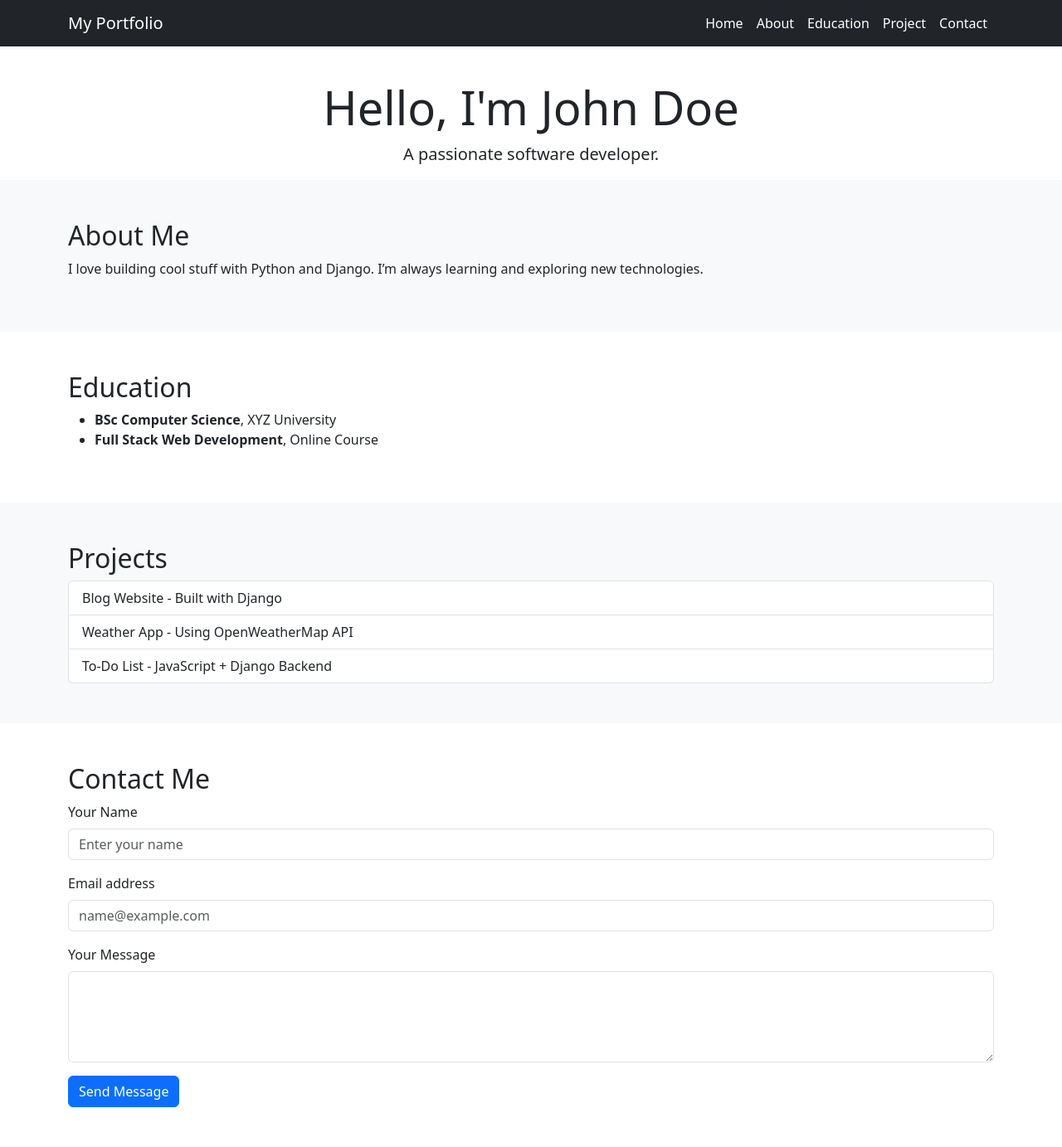
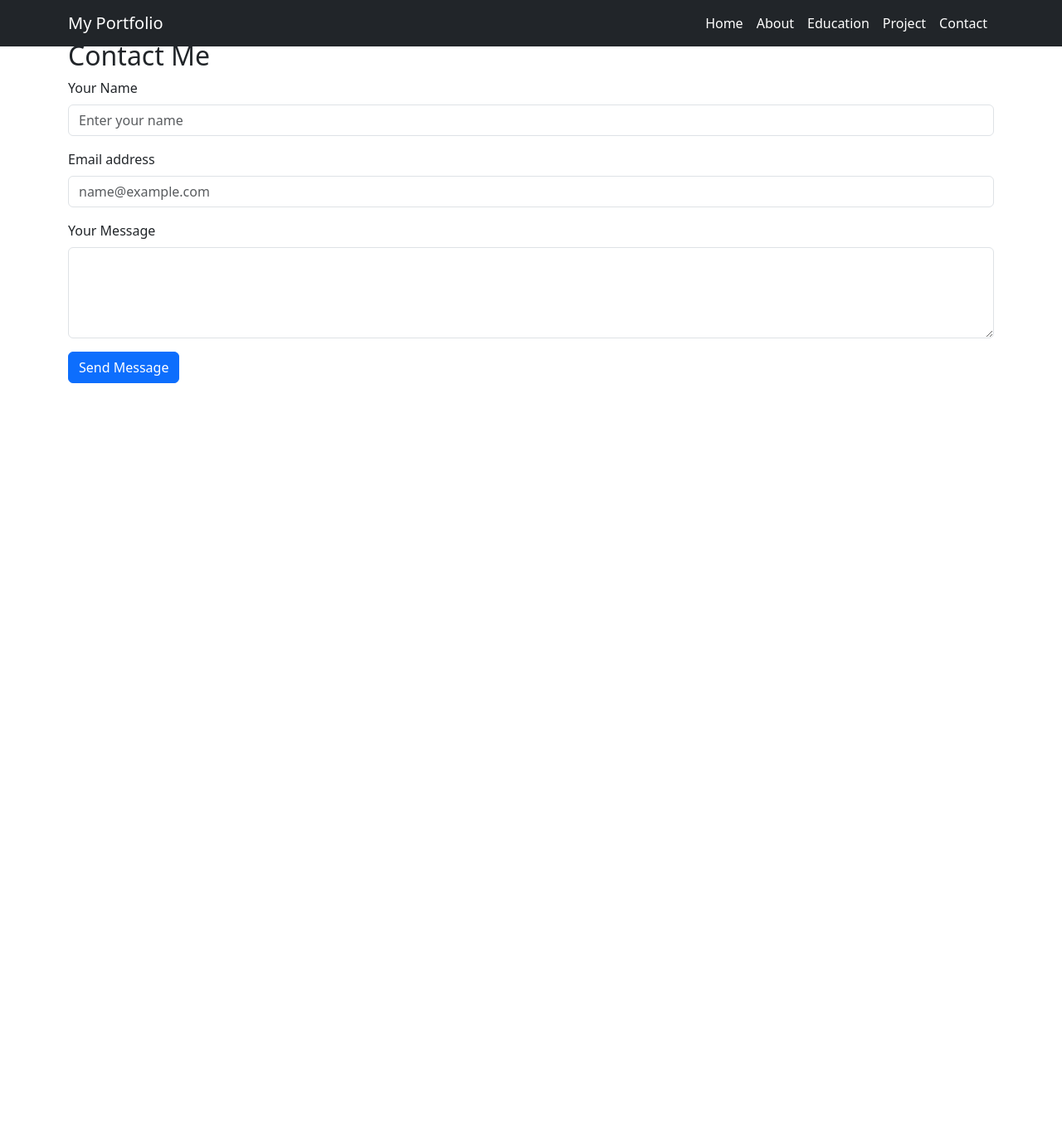
Before and after one commit to Mateen-maverics/one-page-portfolio, a Django app: page /contact/ in a window 1280 px wide. Shown: the whole page at 83% size. After the commit the page ends 462 px from the top, so only its background shows below. Run offline with Django 5.2, Linux system fonts and the light colour scheme.

Commit message:
Update contact.html

```diff
--- a/pages/templates/pages/contact.html
+++ b/pages/templates/pages/contact.html
@@ -38,44 +38,6 @@
         </div>
     </div>
 </nav>
-
-<!-- Home Section -->
-<section id="home" class="mt-5 pt-5">
-    <div class="container text-center">
-        <h1 class="display-4">Hello, I'm John Doe</h1>
-        <p class="lead">A passionate software developer.</p>
-    </div>
-</section>
-<!-- About Section -->
-<section id="about" class="bg-light py-5">
-    <div class="container">
-        <h2>About Me</h2>
-        <p>I love building cool stuff with Python and Django. I’m always learning and exploring new technologies.</p>
-    </div>
-</section>
-
-<!-- Education Section -->
-<section id="education" class="py-5">
-    <div class="container">
-        <h2>Education</h2>
-        <ul>
-            <li><strong>BSc Computer Science</strong>, XYZ University</li>
-            <li><strong>Full Stack Web Development</strong>, Online Course</li>
-        </ul>
-    </div>
-</section>
-
-<!-- Projects Section -->
-<section id="projects" class="bg-light py-5">
-    <div class="container">
-        <h2>Projects</h2>
-        <ul class="list-group">
-            <li class="list-group-item">Blog Website - Built with Django</li>
-            <li class="list-group-item">Weather App - Using OpenWeatherMap API</li>
-            <li class="list-group-item">To-Do List - JavaScript + Django Backend</li>
-        </ul>
-    </div>
-</section>
 <!-- Contact Section -->
 <section id="contact" class="py-5">
      <div class="container">
```
